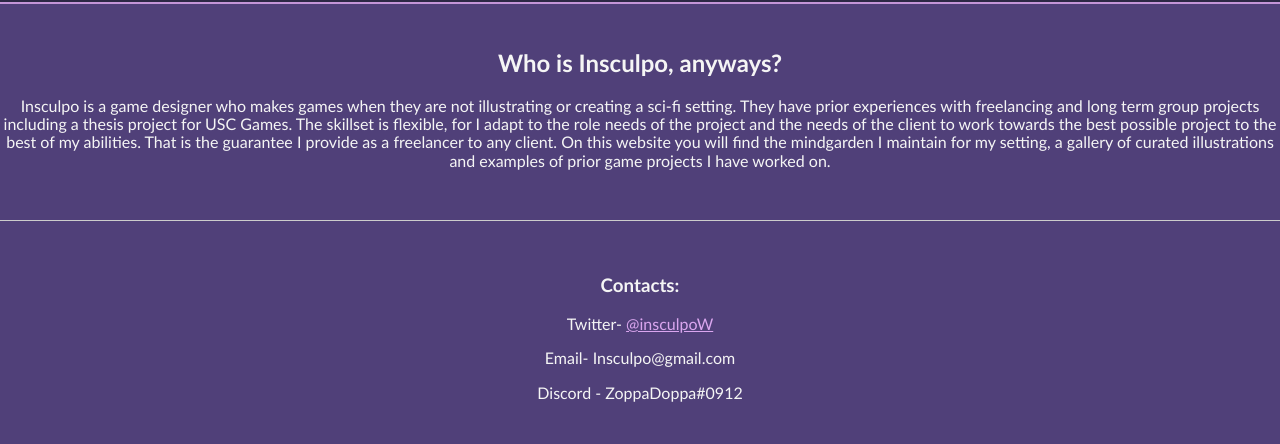
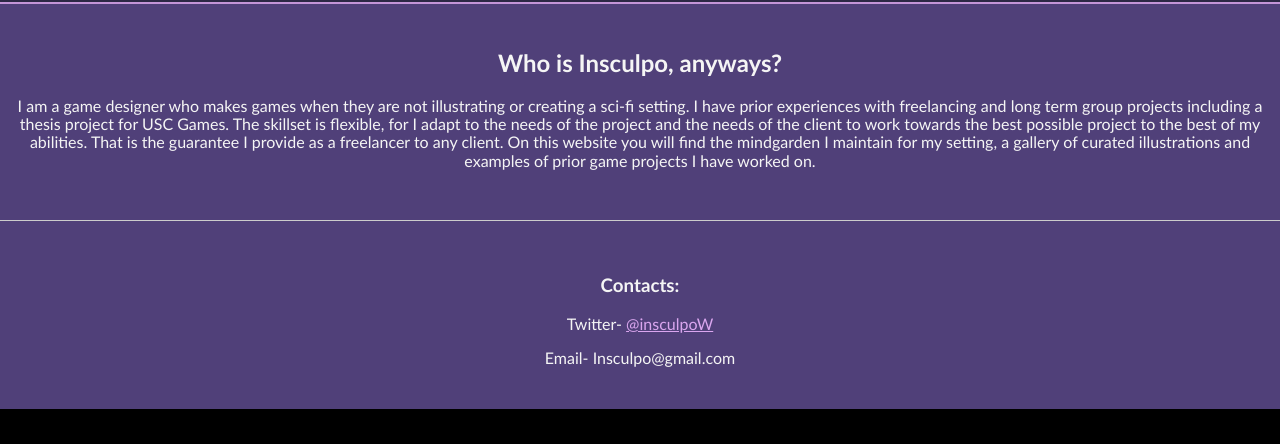
Before and after one commit to Insculpo/InsculpoWorksCentral, a website built with Parcel: page blog.html in a window 1280 px wide. Shown: the part 358-802 px from the top of the page. Built offline with nearby package versions, Linux system fonts and the light colour scheme.

Commit message:
Modifications
-Better gifs for project stranger
-Improved the wording on the blog section.

```diff
--- a/blog.html
+++ b/blog.html
@@ -51,13 +51,12 @@
     </div>
     <div class="central-div">
         <h2>Who is Insculpo, anyways?</h2>
-        <P>Insculpo is a game designer who makes games when they are not illustrating or creating a sci-fi setting.  They have prior experiences with freelancing and long term group projects including a thesis project for USC Games.  The skillset is flexible, for I adapt to the role needs of the project and the needs of the client to work towards the best possible project to the best of my abilities.  That is the guarantee I provide as a freelancer to any client.  On this website you will find the mindgarden I maintain for my setting, a gallery of curated illustrations and examples of prior game projects I have worked on.</P>
+        <P>I am a game designer who makes games when they are not illustrating or creating a sci-fi setting.  I have prior experiences with freelancing and long term group projects including a thesis project for USC Games.  The skillset is flexible, for I adapt to the needs of the project and the needs of the client to work towards the best possible project to the best of my abilities.  That is the guarantee I provide as a freelancer to any client.  On this website you will find the mindgarden I maintain for my setting, a gallery of curated illustrations and examples of prior game projects I have worked on.</P>
         <br>
         <hr>
         <br>
         <h3>Contacts:</h3>
         <p>Twitter- <a href="https://twitter.com/InsculpoW">@insculpoW</a></p>
         <p>Email- Insculpo@gmail.com</p>
-        <p>Discord - ZoppaDoppa#0912</p>
         </div>
 </html>
```
Also changed, not shown: arcade.html (+2 -2 lines), 2 other files.
